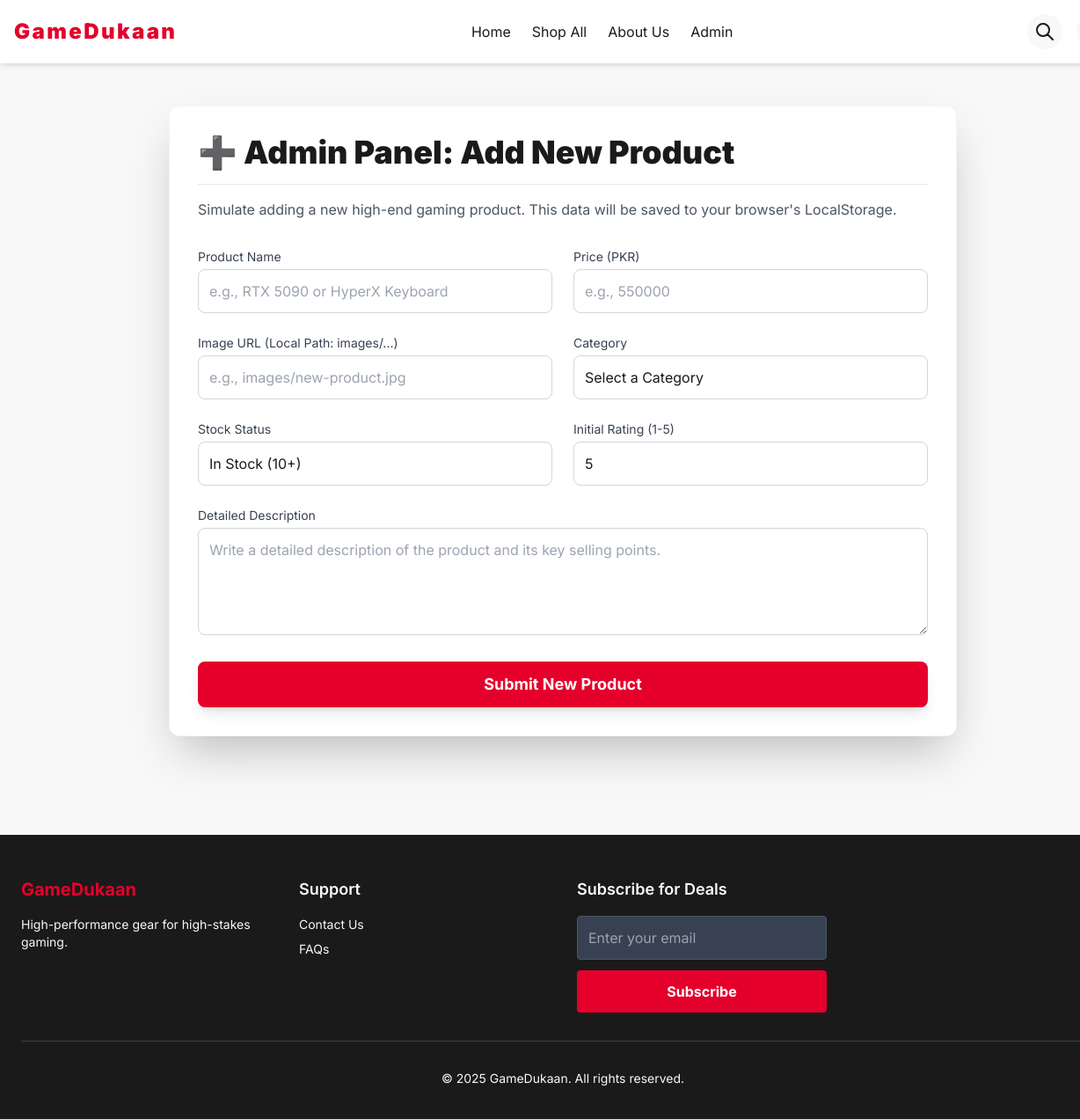
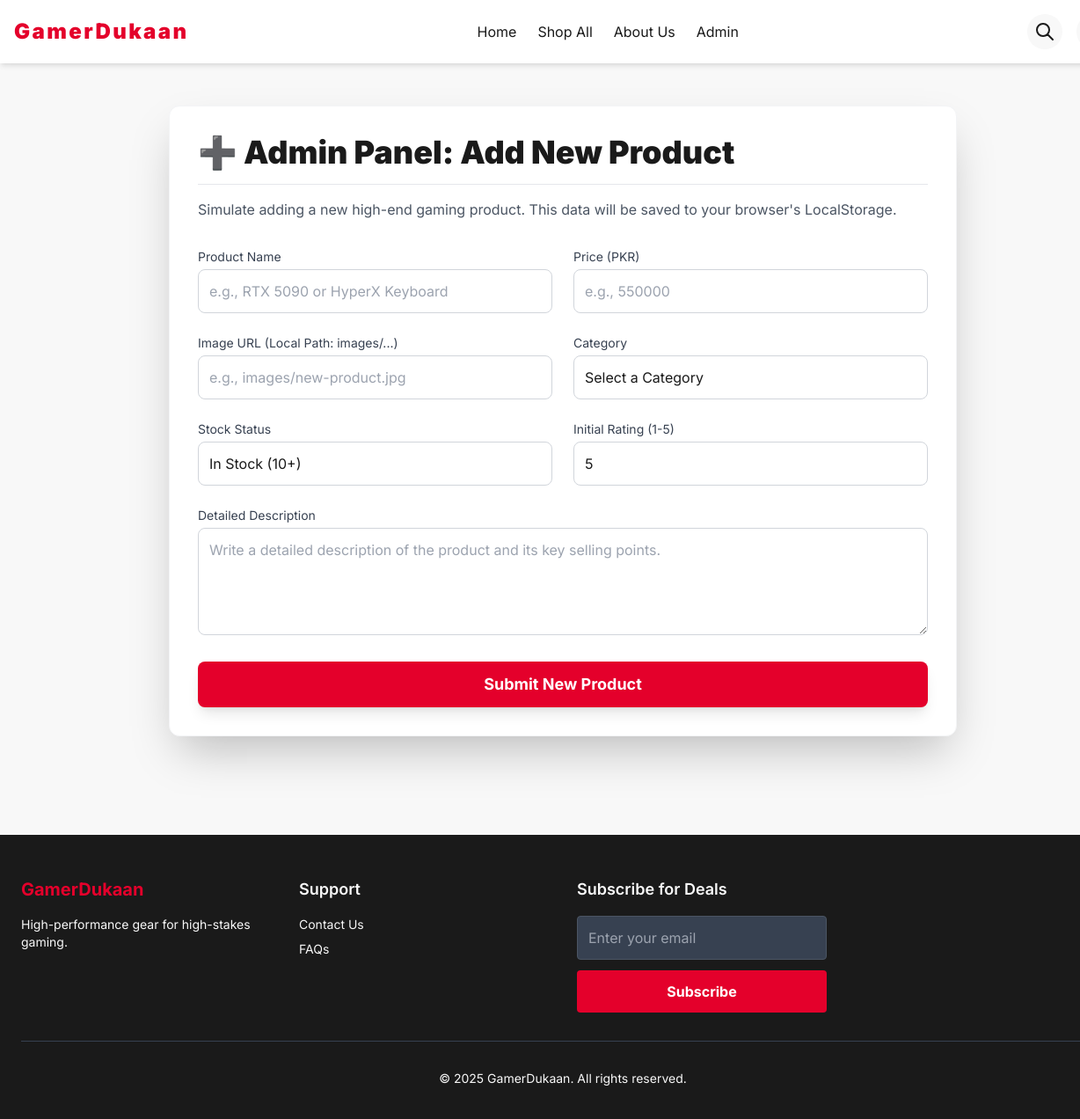
Before and after one commit to NoumanSyed70/GameDukaan, a plain HTML site: page admin.html in a window 1280 px wide. Shown: the full height of the page at 88% size, 0-1228 px from the left. Drawn offline with nearby package versions, Linux system fonts and the light colour scheme.

Commit message:
Rename 'GameDukaan' to 'GamerDukaan' in admin.html

```diff
--- a/admin.html
+++ b/admin.html
@@ -3,7 +3,7 @@
 <head>
     <meta charset="UTF-8">
     <meta name="viewport" content="width=device-width, initial-scale=1.0">
-    <title>GameDukaan — Admin Panel (Add New Product)</title>
+    <title>GamerDukaan Admin Panel (Add New Product)</title>
 
     <script src="https://cdn.tailwindcss.com"></script>
     <script>
@@ -32,7 +32,7 @@
     <header id="main-header" class="bg-white shadow-soft sticky top-0 z-50">
         <div class="container mx-auto px-4 py-4 flex justify-between items-center">
             <a href="index.html" class="text-2xl font-black text-gg-primary tracking-widest">
-                GameDukaan
+                GamerDukaan
             </a>
             <nav class="hidden md:flex space-x-6 font-medium">
                 <a href="index.html" class="hover:text-gg-primary transition-colors">Home</a>
@@ -146,7 +146,7 @@
         <div class="container mx-auto px-6">
             <div class="grid grid-cols-1 md:grid-cols-4 gap-8">
                 <div>
-                    <h3 class="text-xl font-bold text-gg-primary mb-4">GameDukaan</h3>
+                    <h3 class="text-xl font-bold text-gg-primary mb-4">GamerDukaan</h3>
                     <p class="text-sm">High-performance gear for high-stakes gaming.</p>
                 </div>
                 <div>
@@ -170,7 +170,7 @@
                 </div>
             </div>
             <div class="text-center pt-8 mt-8 border-t border-gray-700">
-                <p class="text-sm">&copy; 2025 GameDukaan. All rights reserved.</p>
+                <p class="text-sm">&copy; 2025 GamerDukaan. All rights reserved.</p>
             </div>
         </div>
     </footer>
```
